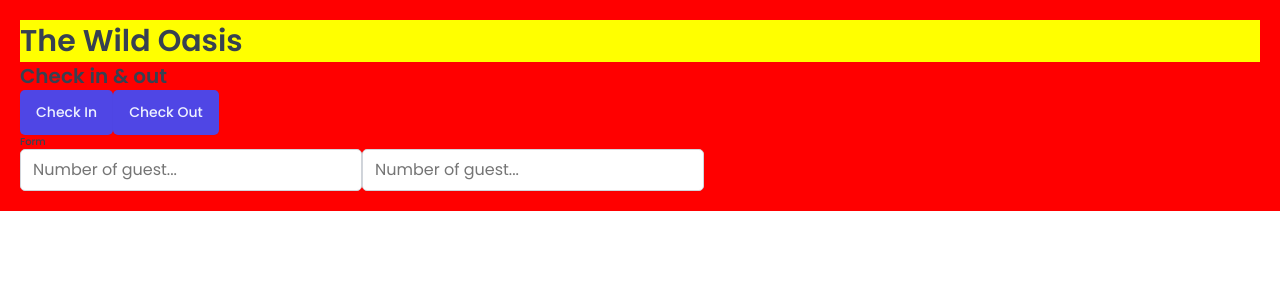
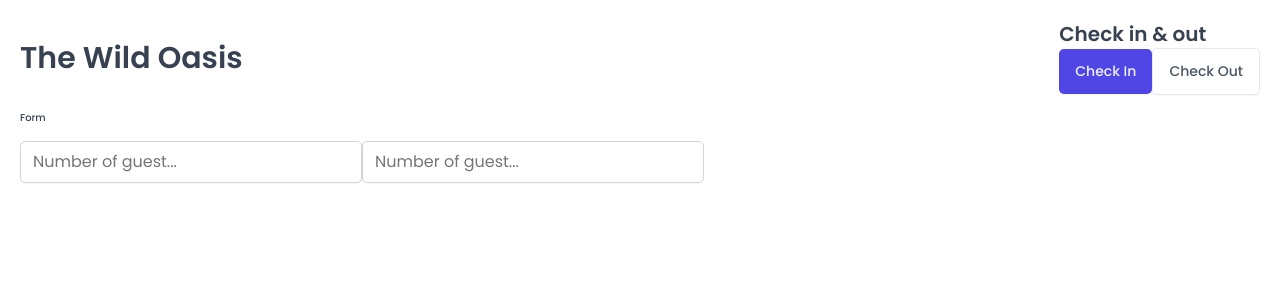
Before and after one commit to kiethohoai/the-wild-oasis-v2, a React (Vite) app: page / in a window 1280 px wide. Shown: the top 300 px of the page. Built offline with nearby package versions, Linux system fonts and the light colour scheme; a web font is replaced by a local one.

Commit message:
008 Building More Reusable Styled Components

```diff
--- a/src/App.jsx
+++ b/src/App.jsx
@@ -3,9 +3,10 @@
 import Button from './ui/Button';
 import Input from './ui/Input';
 import Heading from './ui/Heading';
+import Row from './ui/Row';
 
 const StyledApp = styled.div`
-  background-color: red;
+  /* background-color: red; */
   padding: 20px;
 `;
 
@@ -14,16 +15,29 @@
     <>
       <GlobalStyles />
       <StyledApp>
+        <Row>
+          <Row type="hor">
             <Heading as="h1">The Wild Oasis</Heading>
-
+            <div>
               <Heading as="h2">Check in & out</Heading>
               <Button onClick={() => alert('Chekc in')}>Check In</Button>
-        <Button onClick={() => alert('Check out')}>Check Out</Button>
+              <Button
+                variations="secondary"
+                sizes="medium"
+                onClick={() => alert('Check out')}
+              >
+                Check Out
+              </Button>
+            </div>
+          </Row>
+          <Row>
             <Heading as="h3">Form</Heading>
-        <div>
+            <form>
               <Input type="number" placeholder="Number of guest..." />
               <Input type="number" placeholder="Number of guest..." />
-        </div>
+            </form>
+          </Row>
+        </Row>
       </StyledApp>
     </>
   );
--- a/src/ui/Button.jsx
+++ b/src/ui/Button.jsx
@@ -49,19 +49,17 @@
 };
 
 const Button = styled.button`
-  font-size: 1.4rem;
-  padding: 1.2rem 1.6rem;
-  font-weight: 500;
   border: none;
   border-radius: var(--border-radius-sm);
-  background-color: var(--color-brand-600);
-  color: var(--color-brand-50);
   box-shadow: var(--shadow-sm);
-  cursor: pointer;
 
-  &:hover {
-    background-color: var(--color-brand-700);
-  }
+  ${(props) => sizes[props.sizes]}
+  ${(props) => variations[props.variations]}
 `;
 
+Button.defaultProps = {
+  variations: 'primary',
+  sizes: 'medium',
+};
+
 export default Button;
--- a/src/ui/Heading.jsx
+++ b/src/ui/Heading.jsx
@@ -6,7 +6,6 @@
     css`
       font-size: 3rem;
       font-weight: 600;
-      background-color: yellow;
     `}
 
   ${(props) =>
--- /dev/null
+++ b/src/ui/Row.jsx
@@ -0,0 +1,25 @@
+import styled, { css } from 'styled-components';
+
+const Row = styled.div`
+  display: flex;
+
+  ${(props) =>
+    props.type === 'hor' &&
+    css`
+      justify-content: space-between;
+      align-items: center;
+    `}
+
+  ${(props) =>
+    props.type === 'ver' &&
+    css`
+      flex-direction: column;
+      gap: 1.6rem;
+    `}
+`;
+
+Row.defaultProps = {
+  type: 'ver',
+};
+
+export default Row;
```
Also changed, not shown: 1 other file (tests, documents, lock files or other folders). Lines whose indentation alone changed are shown as unchanged.
